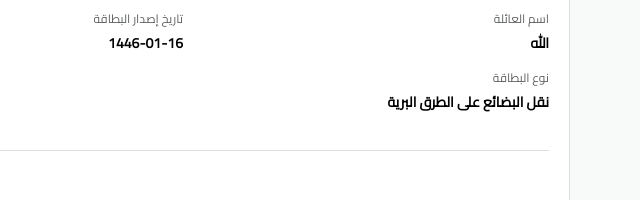
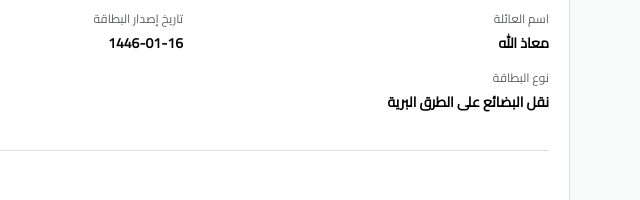
Before and after one commit to naql-sa-s-com2/2541101453, a plain HTML site: page index.html in a window 1280 px wide. Shown: the part 727-927 px from the top of the page, 640-1280 px from the left. Drawn offline with Linux system fonts and the light colour scheme.

Commit message:
Update index.html

```diff
--- a/index.html
+++ b/index.html
@@ -78,7 +78,7 @@
                     </div>
                     <div>
                         <div class="text">اسم  العائلة</div>
-                        <div class="last">الله</div>
+                        <div class="last">معاذ الله</div>
                     </div>
                     <div>
                     <div class="text">تاريخ إصدار البطاقة</div>
```
